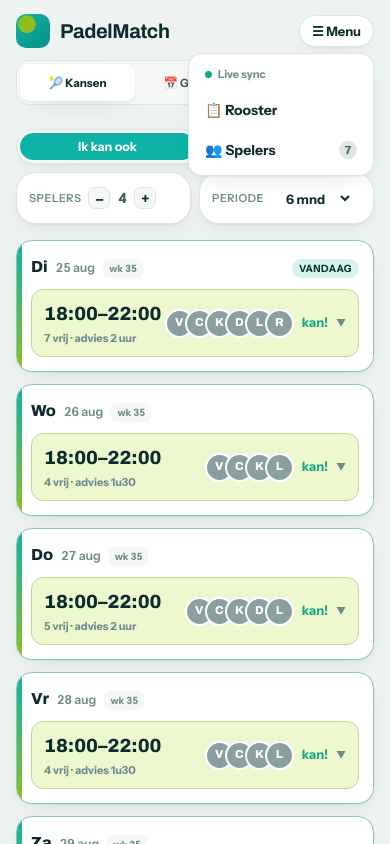
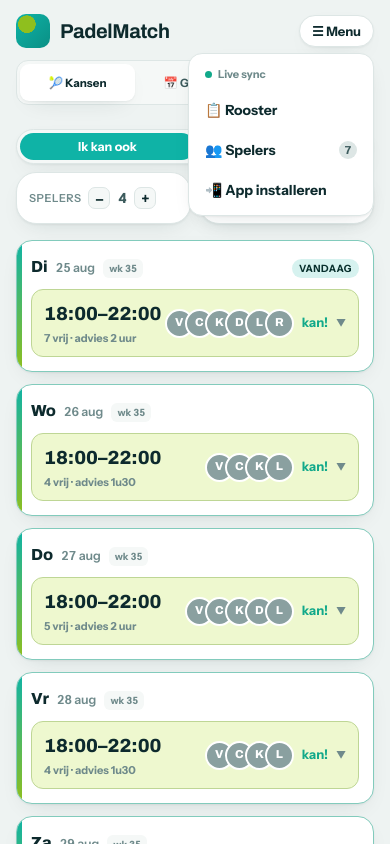
Before and after one commit to ricardoschenkel91-tech/padel, a React (Vite) app: page / in a window 390 px wide. Both pictures are taken after a click on the button "☰ Menu". Shown: the top 844 px of the page. Built offline with nearby package versions, Linux system fonts and the light colour scheme.

Commit message:
App installeren in het naam-menu (onder Rooster/Spelers)
- Menu-item '📲 App installeren'. Android/Chrome: start meteen de installatie
  via de opgevangen beforeinstallprompt. iPhone/overig: toont korte stappen.
- Verborgen zodra de app al als standalone draait (al geïnstalleerd).

```diff
--- a/src/App.tsx
+++ b/src/App.tsx
@@ -16,6 +16,42 @@ export function App() {
   const { state, sync, code, setCode, currentPlayer, logout, revealPins, setRevealPins } = useGroup();
   const [tab, setTab] = useState<Tab>("kansen");
   const [menuOpen, setMenuOpen] = useState(false);
+  const [installEvt, setInstallEvt] = useState<{ prompt: () => void; userChoice: Promise<unknown> } | null>(null);
+
+  // Vang de 'installeer'-prompt op (Android/Chrome) voor de menuknop.
+  useEffect(() => {
+    const onBIP = (e: Event) => {
+      e.preventDefault();
+      setInstallEvt(e as unknown as { prompt: () => void; userChoice: Promise<unknown> });
+    };
+    const onInstalled = () => setInstallEvt(null);
+    window.addEventListener("beforeinstallprompt", onBIP);
+    window.addEventListener("appinstalled", onInstalled);
+    return () => {
+      window.removeEventListener("beforeinstallprompt", onBIP);
+      window.removeEventListener("appinstalled", onInstalled);
+    };
+  }, []);
+
+  const isStandalone =
+    window.matchMedia?.("(display-mode: standalone)").matches ||
+    (navigator as unknown as { standalone?: boolean }).standalone === true;
+
+  const installApp = async () => {
+    setMenuOpen(false);
+    if (installEvt) {
+      installEvt.prompt();
+      await installEvt.userChoice;
+      setInstallEvt(null);
+      return;
+    }
+    const iOS = /iphone|ipad|ipod/i.test(navigator.userAgent);
+    alert(
+      iOS
+        ? "PadelMatch op je beginscherm zetten:\n\n1. Tik onderin op het deel-icoon (vierkantje met pijl omhoog).\n2. Kies 'Zet op beginscherm'.\n3. Tik op 'Voeg toe'."
+        : "App installeren:\n\n1. Open het browsermenu (⋮ rechtsboven).\n2. Kies 'App installeren' of 'Toevoegen aan startscherm'.",
+    );
+  };
 
   // Groepscode uit de deel-link (#g=code) overnemen bij openen.
   useEffect(() => {
@@ -76,6 +112,9 @@ export function App() {
                   <button role="menuitem" onClick={() => { setTab("spelers"); setMenuOpen(false); }}>
                     👥 Spelers <span className="mn">{playerCount}</span>
                   </button>
+                  {!isStandalone && (
+                    <button role="menuitem" onClick={installApp}>📲 App installeren</button>
+                  )}
                   {currentPlayer && (
                     <>
                       <div className="menu-sep" />
```
